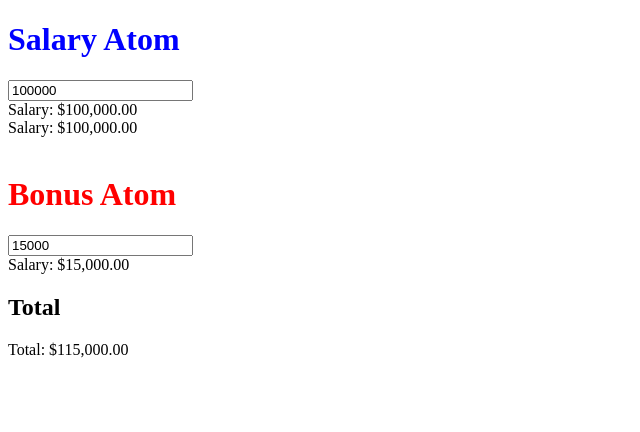
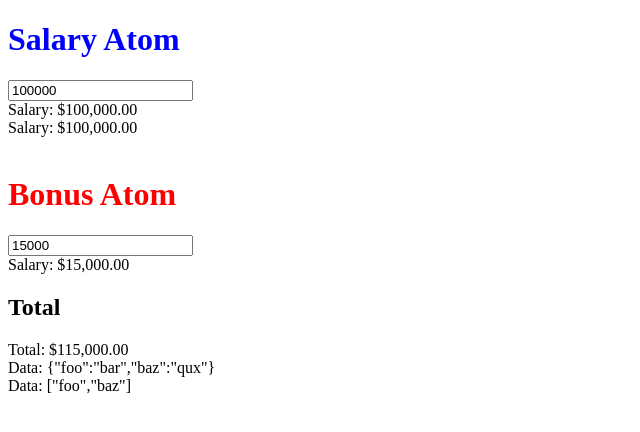
Before and after one commit to NwaguChima/jotai_remake, a React (Create React App) app: page / in a window 1280 px wide. Shown: the top 432 px of the page, without its empty margins (0-640 px from the left). Built offline with nearby package versions, Linux system fonts and the light colour scheme.

Commit message:
added async funcitonlity

```diff
--- /dev/null
+++ b/public/data.json
@@ -0,0 +1,4 @@
+{
+  "foo": "bar",
+  "baz": "qux"
+}
--- a/src/App.tsx
+++ b/src/App.tsx
@@ -5,12 +5,15 @@ export const salaryAtom = atom<number>(100_000);
 export const bonusAtom = atom<number>(15_000);
 const totalSalaryAtom = atom((get) => get(salaryAtom) + get(bonusAtom));
 
+const dataAton = atom(() => fetch('/data.json').then((res) => res.json()));
+const keysAtom = atom((get) => Object.keys(get(dataAton) ?? {}));
+
 function App() {
   const [salary, setSalary] = useAtom(salaryAtom);
   const [bonus, setBonus] = useAtom(bonusAtom);
   const totalSalary = useAtomValue(totalSalaryAtom);
-
-  console.log('Total Salary', totalSalary);
+  const data = useAtomValue(dataAton);
+  const keys = useAtomValue(keysAtom);
 
   return (
     <div>
@@ -76,6 +79,9 @@ function App() {
           currency: 'USD',
         }).format(totalSalary as number)}
       </div>
+
+      <div>Data: {JSON.stringify(data)}</div>
+      <div>Data: {JSON.stringify(keys)}</div>
     </div>
   );
 }
--- a/src/jotai.ts
+++ b/src/jotai.ts
@@ -33,10 +33,21 @@ export function atom<AtomType>(
   }
 
   function computeValue() {
-    value =
+    const newValue =
       typeof initialValue === 'function'
         ? (initialValue as AtomGetter<AtomType>)(get)
         : initialValue;
+
+    if (newValue && typeof (newValue as any).then === 'function') {
+      value = null as AtomType;
+
+      (newValue as any as Promise<AtomType>).then((resolvedValue) => {
+        value = resolvedValue;
+        subscribers.forEach((callback) => callback(value));
+      });
+    } else {
+      value = newValue;
+    }
   }
 
   computeValue();
```
